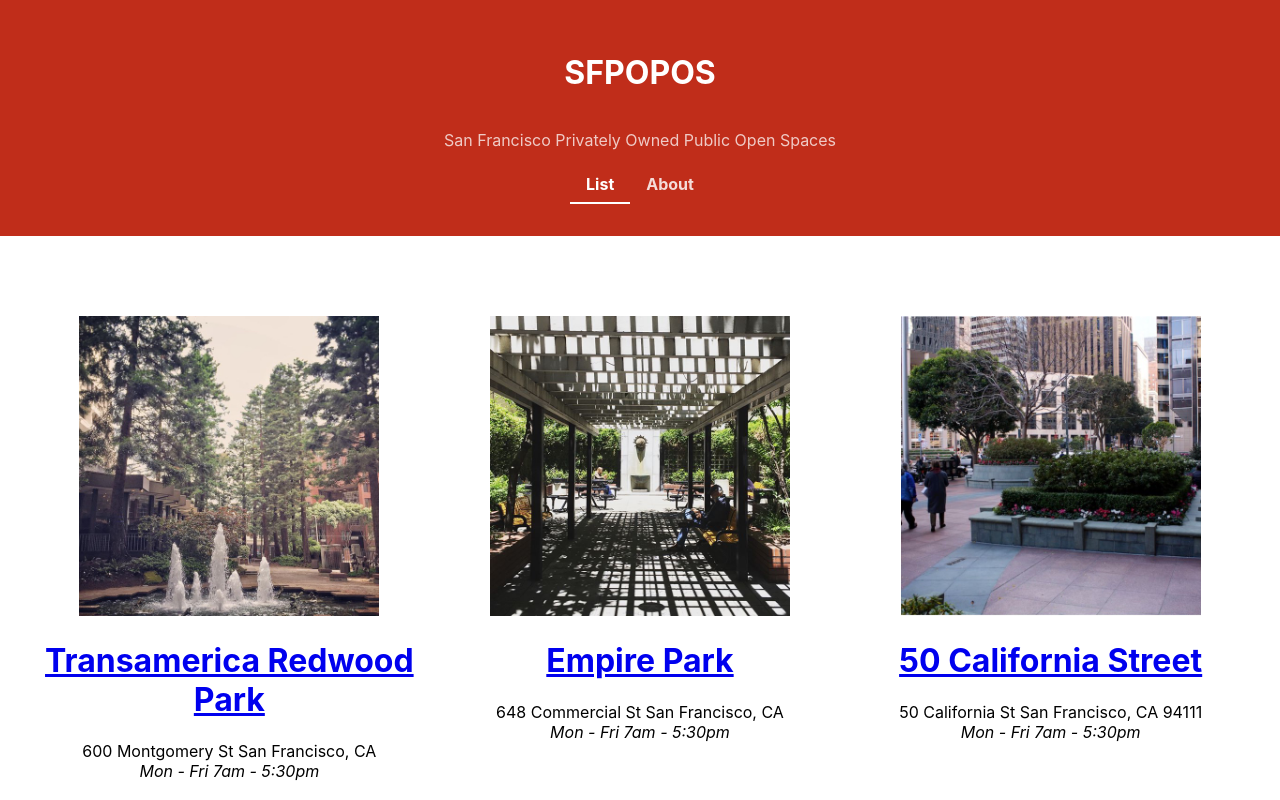
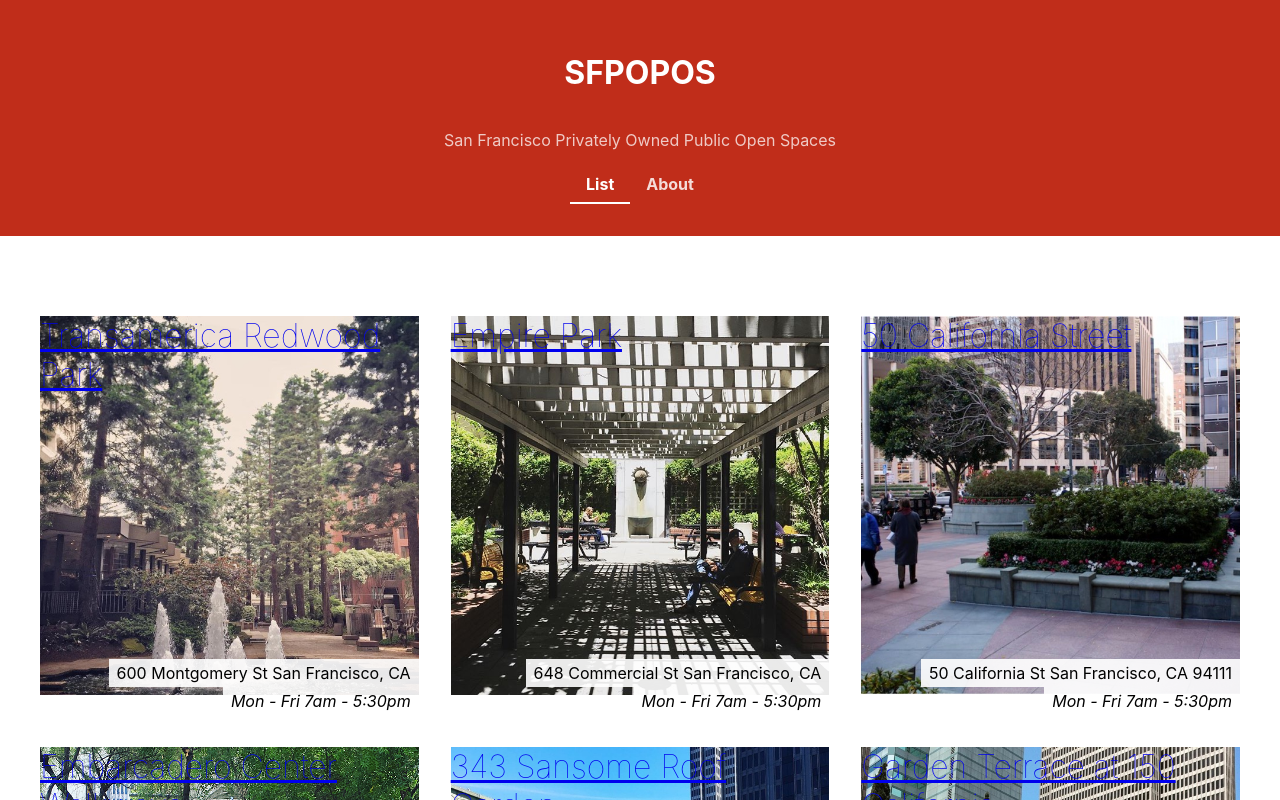
Before and after one commit to GSPuniani/React-Fundamentals-Tutorial, a React (Create React App) app: page /#/ in a window 1280 px wide. Shown: the top 800 px of the page. Built offline with nearby package versions, Linux system fonts and the light colour scheme.

Commit message:
Moved name, address, and hours to the corners of the image on the list of spaces

```diff
--- a/src/Components/POPOSSpace/POPOSSpace.css
+++ b/src/Components/POPOSSpace/POPOSSpace.css
@@ -1,11 +1,40 @@
 /* src/POPOSSpace.css */
 
 .POPOSSpace {
+    position: relative;
     width: 100%;
     text-align: center;
 }
 
-.POPOSSpace > img {
+.POPOSSpace img {
     width: 100%;
     height: auto;
 }
+
+.POPOSSpace .POPOSSpace-title {
+    display: block;
+    position: absolute;
+    left: 0;
+    top: 0;
+}
+
+.POPOSSpace h1 {
+    margin: 0;
+    font-weight: lighter;
+    background-color: rgba(255, 255, 255, 0.9);
+    padding: 0.5rem;
+    text-align: left;
+}
+
+.POPOSSpace .POPOSSpace-info {
+    position: absolute;
+    right: 0;
+    bottom: 0;
+    text-align: right;
+}
+
+.POPOSSpace .POPOSSpace-info div {
+    display: inline-block;
+    padding: 0.25em 0.5em;
+    background-color: rgba(255, 255, 255, 0.9);
+}
--- a/src/Components/POPOSSpace/POPOSSpace.js
+++ b/src/Components/POPOSSpace/POPOSSpace.js
@@ -1,6 +1,6 @@
 // src/Project.js
 
-import React from 'react'
+import React from 'react';
 import './POPOSSpace.css';
 import { Link } from 'react-router-dom';
 
@@ -13,13 +13,16 @@
           </Link>
 
           <h1>
-            <Link to={`/details/${id}`}>
+            <Link className="POPOSSpace-title" to={`/details/${id}`}>
               {name}
             </Link>
           </h1>
 
-          <div>{address}</div>
-          <div><i>{hours}</i></div>
+          <div className="POPOSSpace-info">
+            <div>{address}</div>
+            <div><i>{hours}</i></div>
+          </div>
+
         </div>
     )
 }
```
